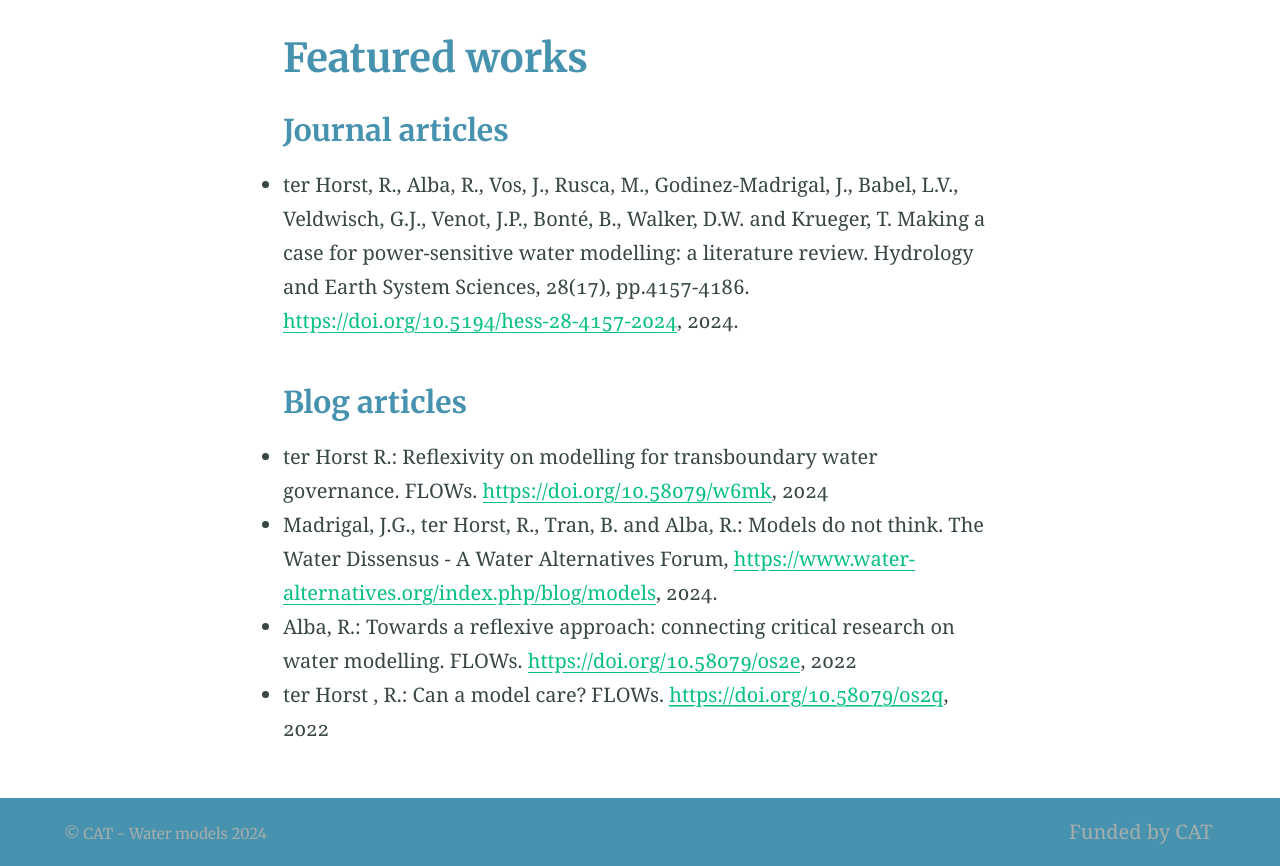
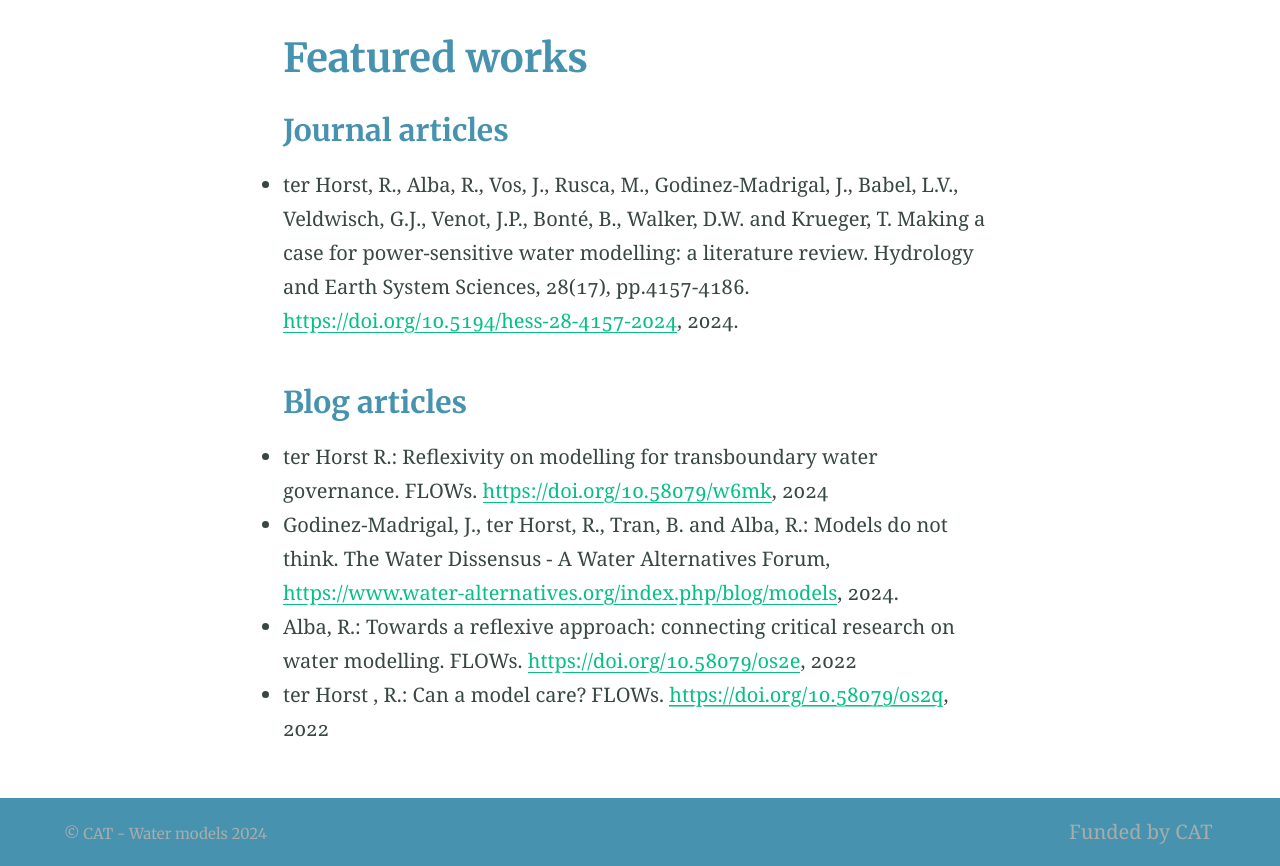
Before and after one commit to cat-water-models/cat-water-models.github.io, a Jekyll site: the page built from featured.md, in a window 1280 px wide, cut to the strip 412-1278 px from the top of the page. Built offline with Jekyll 4.4.1, drawn with Linux system fonts in a browser that asks for light colours.

Commit message:
Update featured.md

```diff
--- a/featured.md
+++ b/featured.md
@@ -11,6 +11,6 @@ excerpt: "CAT Water models outputs"
 
 ### Blog articles
 * ter Horst R.: Reflexivity on modelling for transboundary water governance. FLOWs. [https://doi.org/10.58079/w6mk](https://doi.org/10.58079/w6mk), 2024
-* Madrigal, J.G., ter Horst, R., Tran, B. and Alba, R.: Models do not think. The Water Dissensus - A Water Alternatives Forum, [https://www.water-alternatives.org/index.php/blog/models](https://www.water-alternatives.org/index.php/blog/models), 2024.
+* Godinez-Madrigal, J., ter Horst, R., Tran, B. and Alba, R.: Models do not think. The Water Dissensus - A Water Alternatives Forum, [https://www.water-alternatives.org/index.php/blog/models](https://www.water-alternatives.org/index.php/blog/models), 2024.
 * Alba, R.: Towards a reflexive approach: connecting critical research on water modelling. FLOWs.  [https://doi.org/10.58079/os2e](https://doi.org/10.58079/os2e), 2022
 * ter Horst , R.: Can a model care? FLOWs. [https://doi.org/10.58079/os2q](https://doi.org/10.58079/os2q), 2022
```
